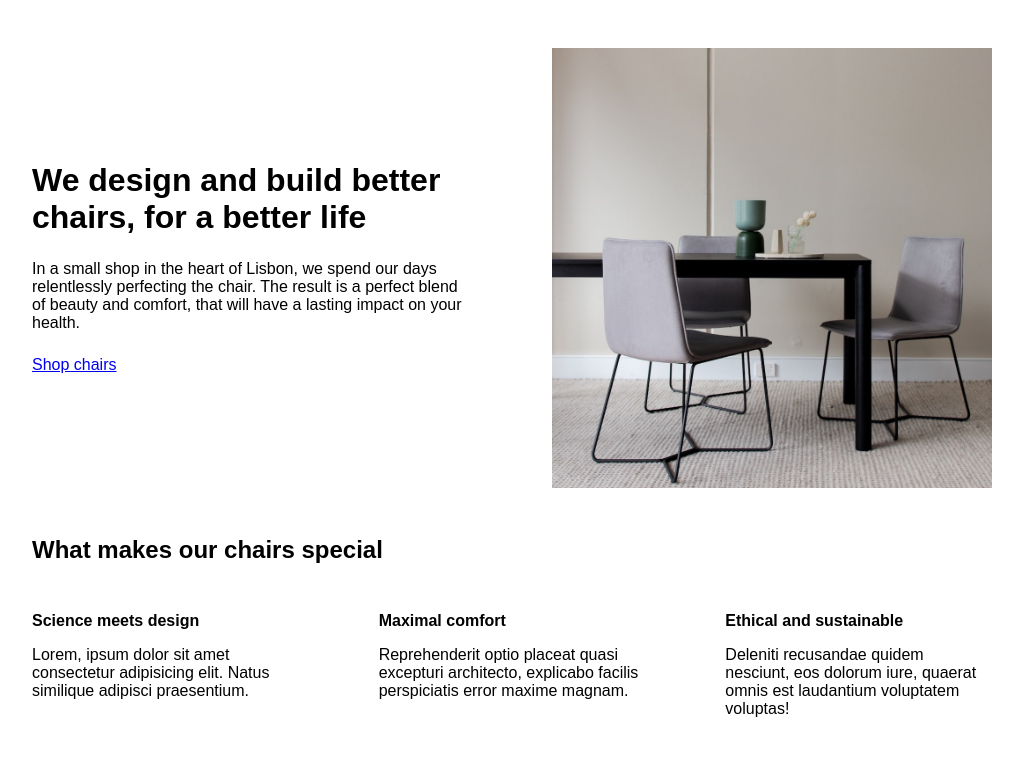
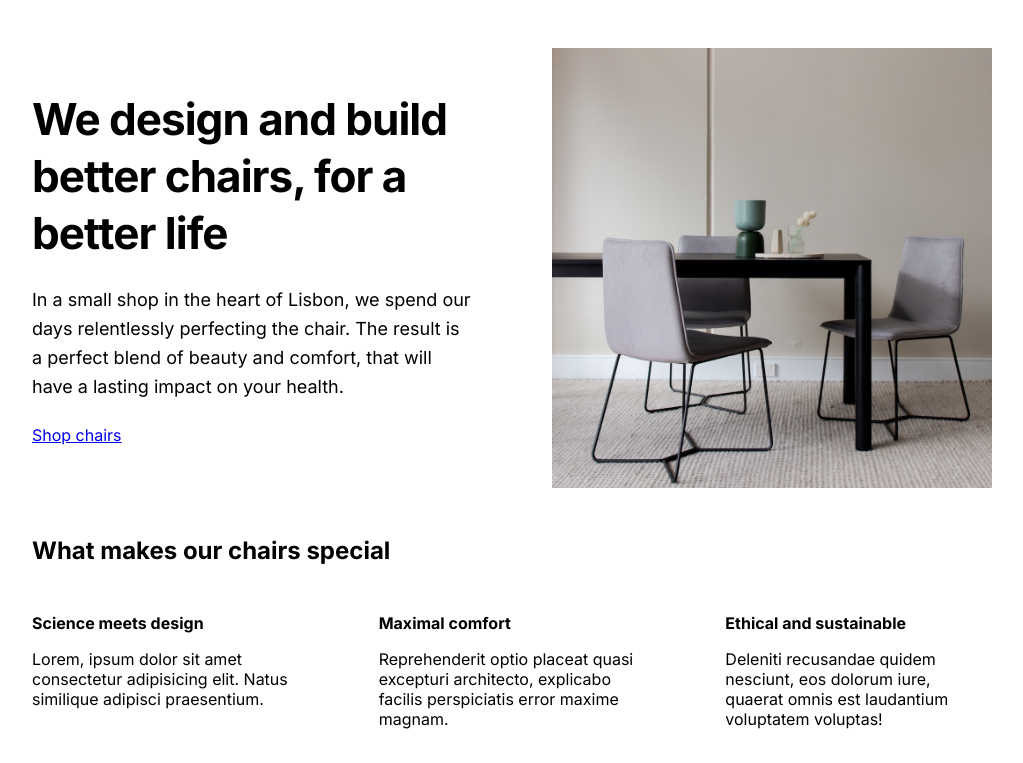
Before and after one commit to ChaitanyaVSH/WebDesign, a plain HTML site: page index.html in a window 1280 px wide. Shown: the top 763 px of the page, without its empty margins (128-1151 px from the left). Drawn offline with Linux system fonts and the light colour scheme.

Commit message:
[WEB DESIGN][Typography] Implemented text for headings and paragraphs
1. Font-size
2. Line-height
3. Letter-spacing

```diff
--- a/index.html
+++ b/index.html
@@ -5,6 +5,9 @@
     <meta http-equiv="X-UA-Compatible" content="IE=edge" />
     <meta name="viewport" content="width=device-width, initial-scale=1.0" />
 
+    <link rel="preconnect" href="https://fonts.googleapis.com">
+    <link rel="preconnect" href="https://fonts.gstatic.com" crossorigin>
+    <link href="https://fonts.googleapis.com/css2?family=Inter:wght@400;500;700&display=swap" rel="stylesheet">
     <link rel="stylesheet" href="style.css" />
     <title>Lisbon Chair Shop</title>
   </head>
--- a/style.css
+++ b/style.css
@@ -16,11 +16,7 @@ FONT SIZE SYSTEM (px)
 /* GENERAL STYLES */
 /* ------------------------ */
 body {
-  font-family: sans-serif;
-}
-
-h1 {
-  margin-bottom: 24px;
+  font-family: "Inter", sans-serif;
 }
 
 h2 {
@@ -67,8 +63,17 @@ header {
   align-self: center;
 }
 
+h1 {
+  margin-bottom: 24px;
+  font-size: 44px;
+  line-height: 1.3;
+  letter-spacing: -1px;
+}
+
 .header-text {
   margin-bottom: 24px;
+  font-size: 18px;
+  line-height: 1.6;
 }
 
 /* FEATURES */
```
Also changed, not shown: 1 other file.
